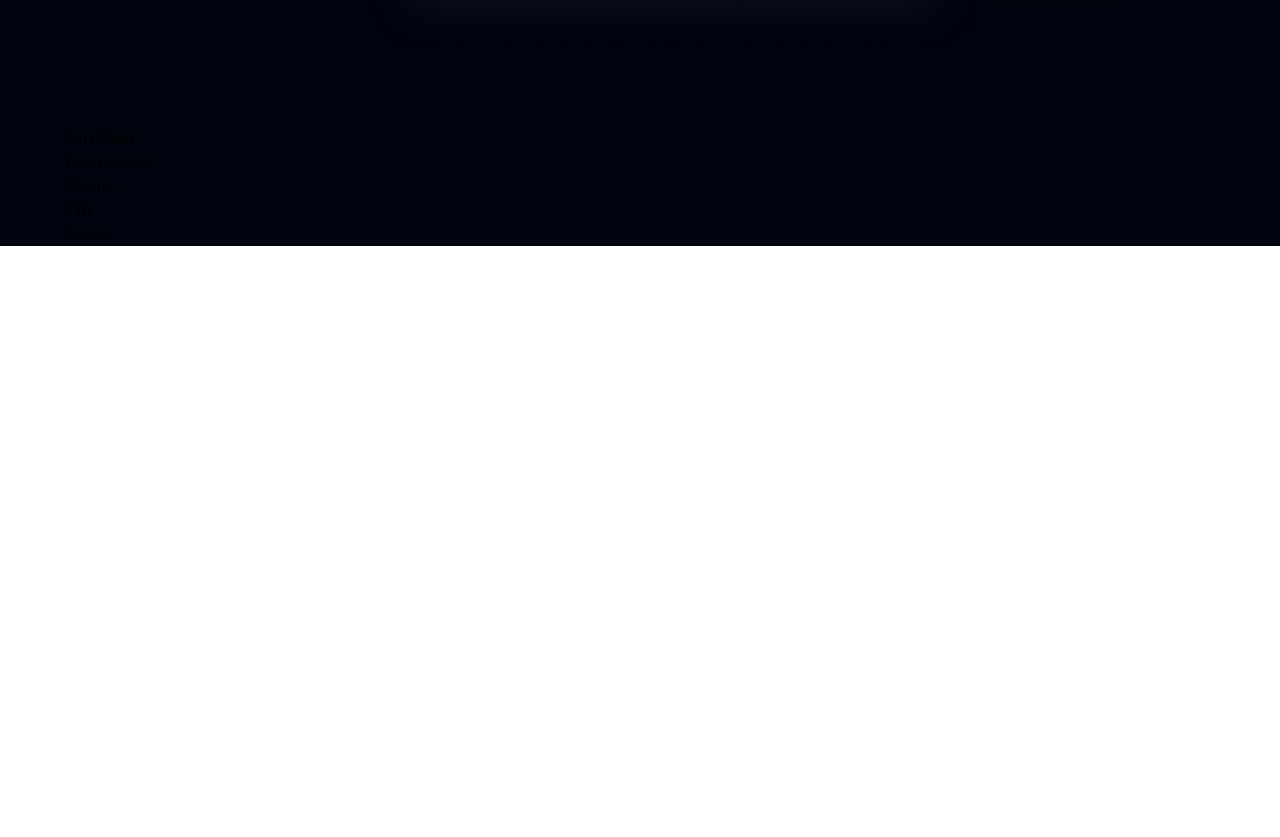
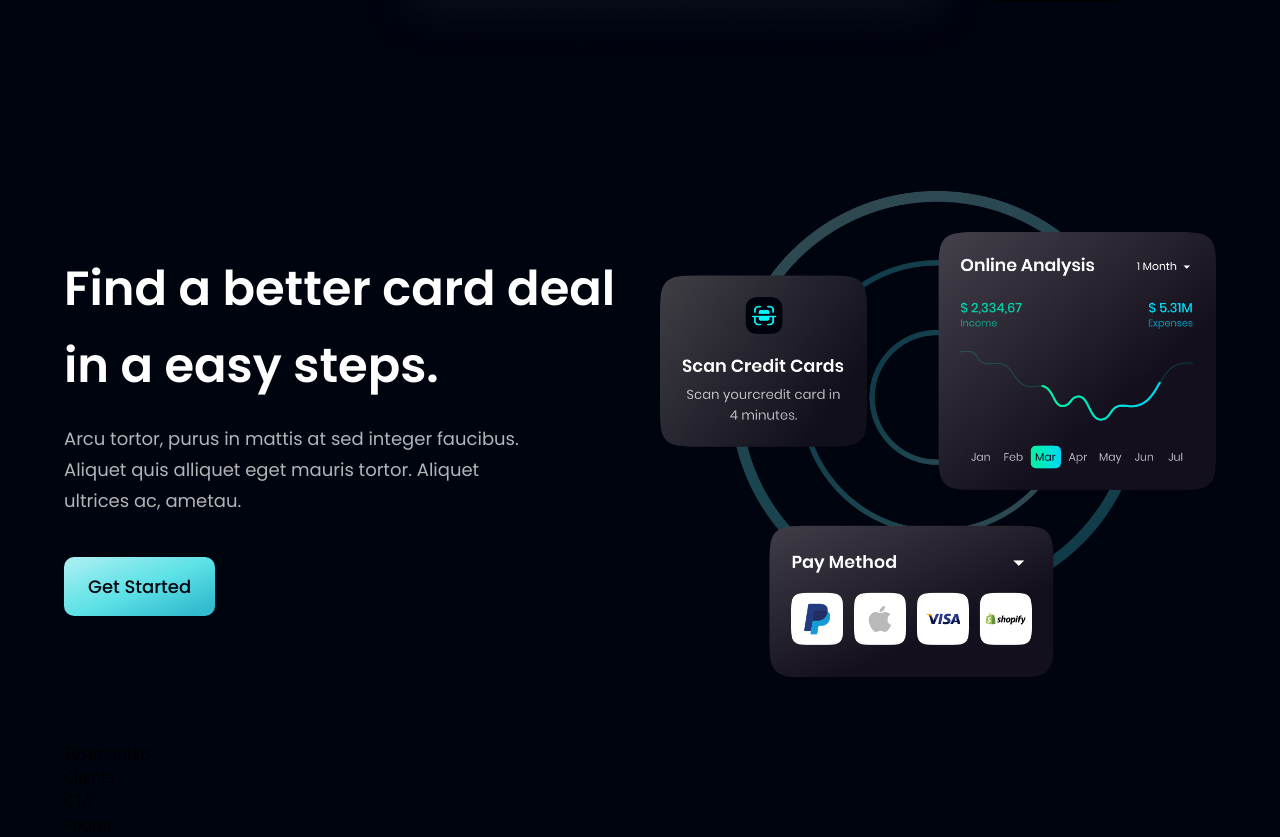
Before and after one commit to 0xraidr/modsite, a React (Create React App) app: page / in a window 1280 px wide. Shown: the part 2408-3245 px from the top of the page. Before the commit the page ends 2654 px from the top, so only its background shows below. Built offline with nearby package versions, Linux system fonts and the light colour scheme.

Commit message:
cardeals complete

```diff
--- a/src/components/Button.jsx
+++ b/src/components/Button.jsx
@@ -4,7 +4,7 @@
   return (
     <button type='button' className={`py-4 px-6
     bg-blue-gradient font-poppins font-medium text-[18px]
-    text-primary outline-none ${styles}`}>
+    text-primary outline-none ${styles} rounded-[10px]`}>
         Get Started
     </button>
   )
--- a/src/components/CardDeal.jsx
+++ b/src/components/CardDeal.jsx
@@ -1,9 +1,26 @@
 import React from 'react'
+import { card } from '../assets';
+import styles, { layout } from '../style';
+import Button from './Button';
 
-const CardDeal = () => {
-  return (
-    <div>CardDeal</div>
+const CardDeal = () => (
+    <section className={layout.section}>
+
+      <div className={layout.sectionInfo}>
+        <h2 className={styles.heading2}>Find a better card deal <br className='
+        sm:block hidden' /> in a easy steps.</h2>
+        <p className={`${styles.paragraph} max-w-[470px] mt-5`}>Arcu tortor, purus in mattis at sed integer
+          faucibus. Aliquet quis alliquet eget mauris tortor.
+          Aliquet ultrices ac, ametau.
+        </p>
+        <Button styles='mt-10' />
+      </div>
+      <div className={layout.sectionImg}>
+        <img src={card} alt='card' className='w-[100%] h-[100%]'/>
+
+      </div>
+
+    </section>
   )
-}
 
 export default CardDeal
```
